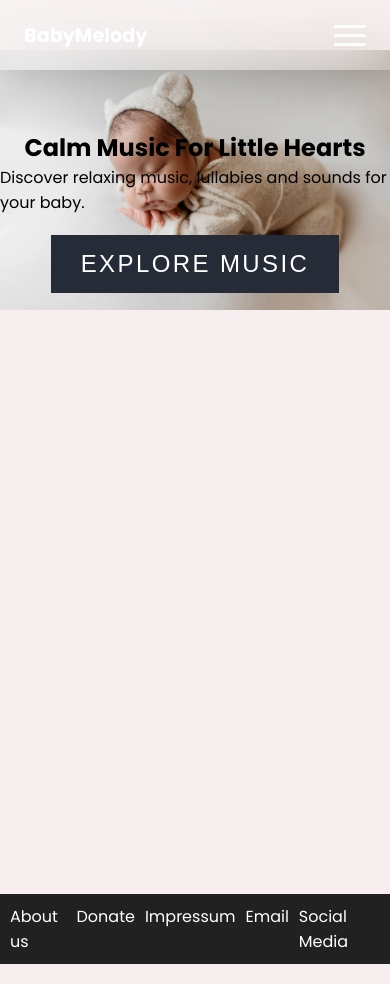
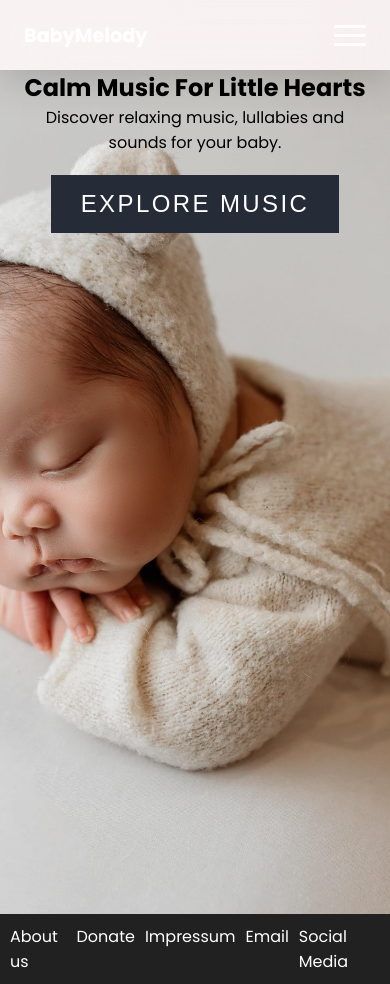
Before and after one commit to kiajonam/Baby-Melody, a React (Vite) app: page / in a window 390 px wide. Built offline with nearby package versions, Linux system fonts and the light colour scheme; a web font is replaced by a local one.

Commit message:
06 Responsive Layout

```diff
--- a/src/components/Hero/Hero.css
+++ b/src/components/Hero/Hero.css
@@ -11,6 +11,7 @@
     align-items: center;
     -webkit-user-select:none;
     user-select: none;
+    flex-grow: 1;
 }
 
 button{
--- a/src/components/Navbar/Navbar.css
+++ b/src/components/Navbar/Navbar.css
@@ -100,7 +100,8 @@ ul{
     border-radius: 50px;
     transition: 1s ease;
     color: #fff;
-    /* text-wrap: nowrap; */
+    white-space: nowrap;
+    text-wrap: nowrap;
 }
 
 .nav-menu li a:hover{
--- a/src/styles/global.css
+++ b/src/styles/global.css
@@ -9,10 +9,11 @@ background:#f7efef;
     box-sizing: border-box;
 }
 
-@media (max-width: 790px){
+@media (max-width: 880px){
 .hero{
-    margin-top: 50px;
-    background-size: contain;
+    margin-top: 60px;
+    background-size: cover;
+    padding: 0 20px;
 }
 
 
@@ -38,6 +39,7 @@ background:#f7efef;
         opacity: 0;
         visibility: hidden;
         transition: 0.3s ease;
+        white-space:nowrap;
     }
 
     .menu-toggle:checked ~ .nav-menu{
@@ -46,7 +48,13 @@ background:#f7efef;
         visibility: visible;
     }
 
+    .nav-menu ul{
+        white-space: nowrap;
+
+    }
+
     .nav-menu li{
+        white-space: nowrap;
         width: 100%;
         max-width: 360px;
     }
@@ -54,7 +62,7 @@ background:#f7efef;
     .nav-menu li a{
         width: 100%;
         text-align: center;
-        padding: -1px 22px;
+        padding: 10px 22px;
         font-size: 1.5rem;
         border: 1px solid rgba(255,255,255,0.1);
         background: rgba(255,255,255,0.03)
@@ -69,3 +77,12 @@ background:#f7efef;
     }
 
 }
+
+@media (max-width: 610px){
+    .hero{
+        margin-top: 70px;
+        text-align: center;
+        padding: 0 20px;
+        background-position: center;
+    }
+}
```
